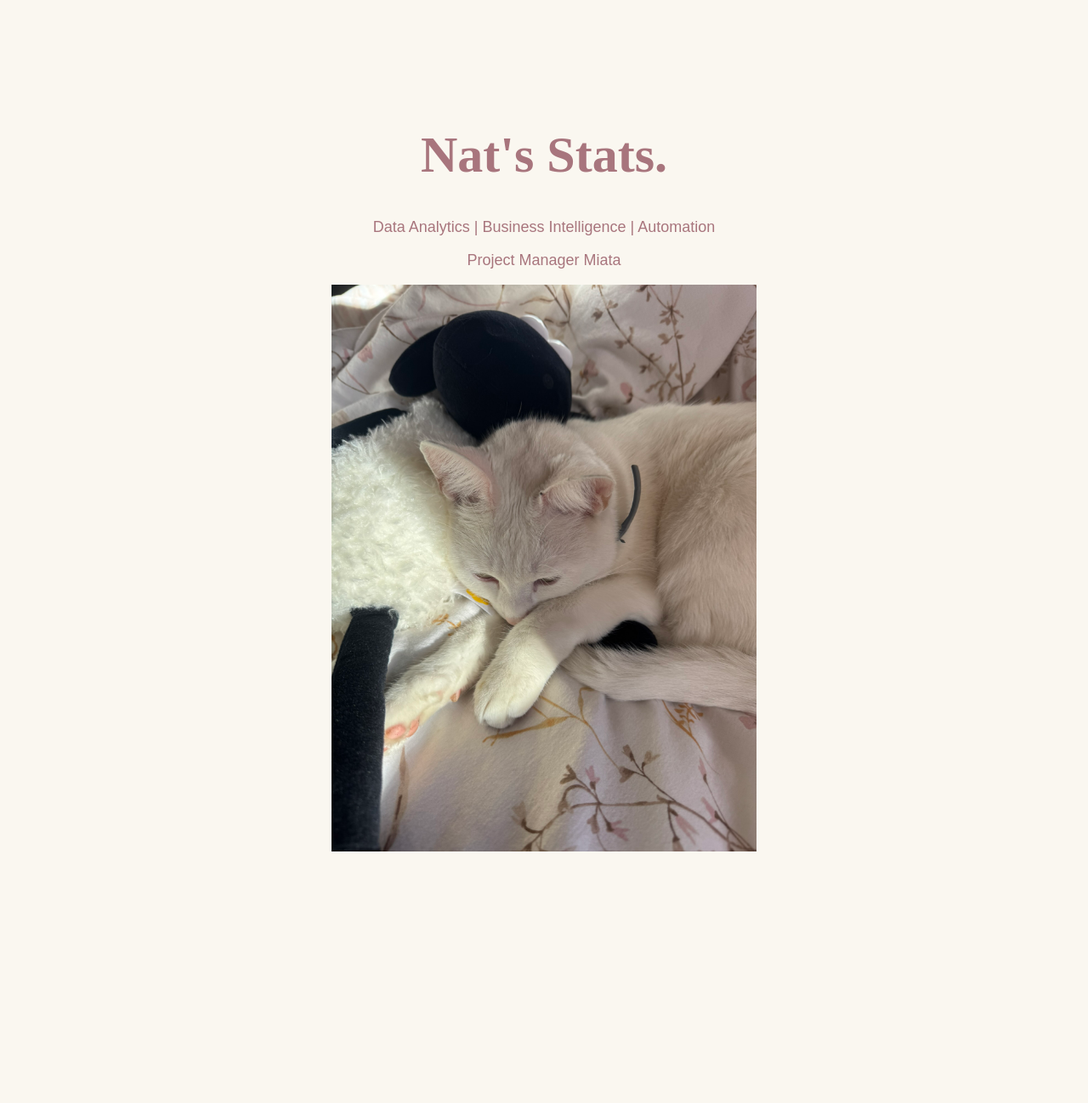
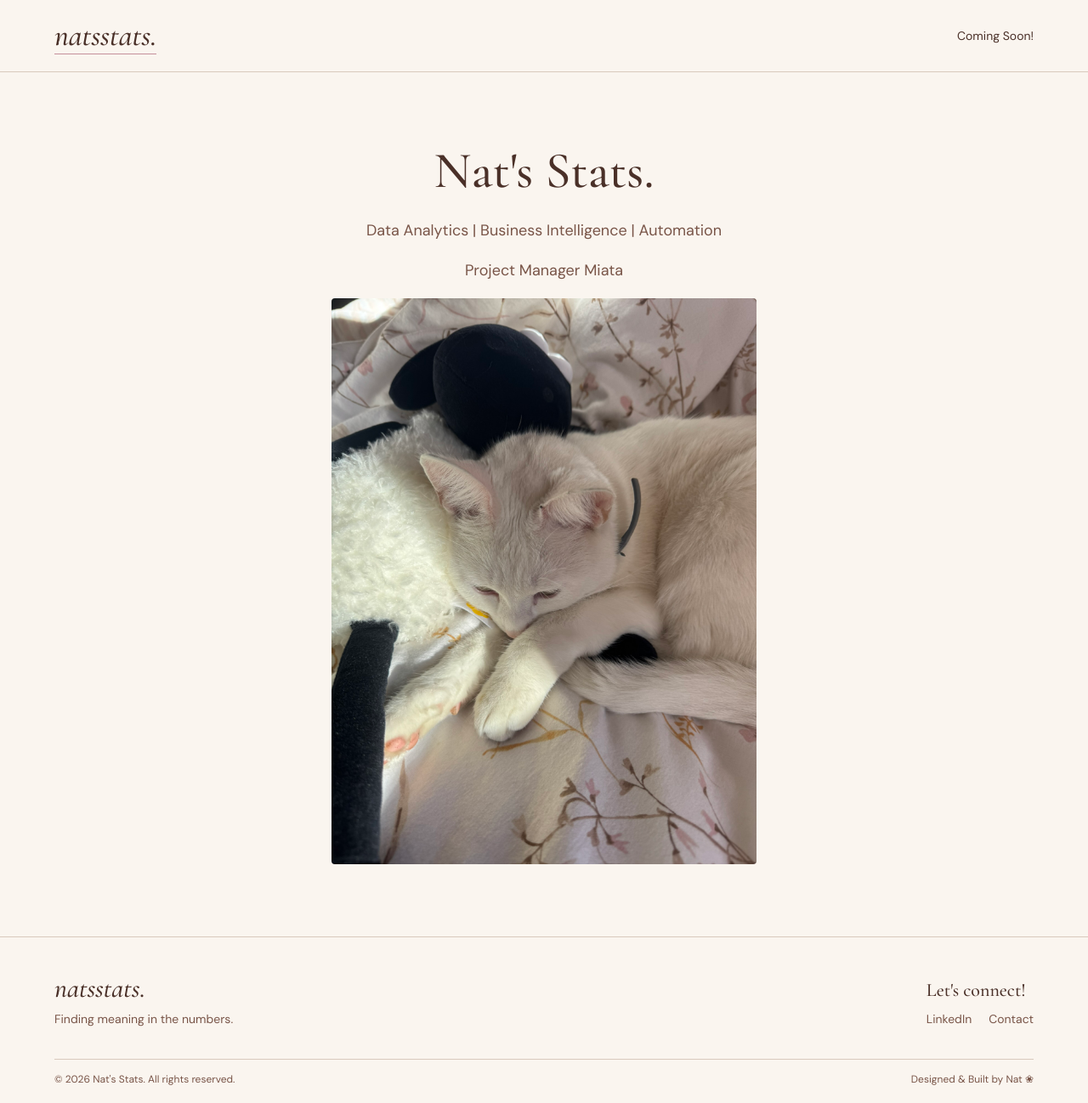
Before and after one commit to NMichalik/NMichalik.github.io, a plain HTML site: page index.html in a window 1280 px wide. Shown: the whole page at 85% size. Before the commit the page ends 1114 px from the top, so only its background shows below. Drawn offline with nearby package versions, Linux system fonts and the light colour scheme.

Commit message:
Main Page Format Done
All pages look cohesive, have a header and footer

```diff
--- /dev/null
+++ b/footer.html
@@ -0,0 +1,33 @@
+<footer class="site-footer">
+
+    <div class="container">
+
+        <div class="footer-inner">
+
+            <div class="footer-brand">
+                <a href="/index.html" class="footer-logo">
+                    natsstats.
+                </a>
+
+                <p>Finding meaning in the numbers.</p>
+            </div>
+
+            <div class="footer-socials">
+                <h3>Let's connect!</h3>
+
+                <div class="social-links">
+                    <a href="https://www.linkedin.com/in/nataliamichalik/">LinkedIn</a>
+                    <a href="/about.html#contact">Contact</a>
+                </div>
+            </div>
+
+        </div>
+
+        <div class="footer-bottom">
+            <p>&copy; 2026 Nat's Stats. All rights reserved.</p>
+            <p>Designed &amp; Built by Nat ❀</p>
+        </div>
+
+    </div>
+
+</footer>
--- a/index.html
+++ b/index.html
@@ -5,33 +5,41 @@
 <head>
     <meta charset="UTF-8">
     <meta name="viewport" content="width=device-width, initial-scale=1.0">
+
     <title>Nat's Stats | Welcome!</title>
-    <style>
-        body {
-            background: #FAF7F0;
-            color: #f8fafc;
-            font-family: Arial, sans-serif;
-            text-align: center;
-            padding: 100px 20px;
-        }
 
-        h1 {
-            font-size: 60px;
-            color: #A8757D;
-        }
-
-        p {
-            font-size: 18px;
-            color: #A8757D;
-        }
-    </style>
-<link rel="stylesheet" href="style.css">
+    <link rel="stylesheet" href="style.css">
 </head>
 
 <body>
-    <h1>Nat's Stats.</h1>
-    <p>Data Analytics | Business Intelligence | Automation</p>
-    <p>Project Manager Miata</p>
-    <img src="miatashaun.JPEG" width="500">
+
+    <header class="site-header">
+        <div class="container header-inner">
+            <a href="index.html" class="logo">natsstats.</a>
+
+            <nav class="navbar">
+                <a>Coming Soon!</a>
+            </nav>
+        </div>
+    </header>
+
+    <main>
+        <section class="hero">
+            <div class="container">
+                <h1>Nat's Stats.</h1>
+                <p>Data Analytics | Business Intelligence | Automation</p>
+                <p>Project Manager Miata</p>
+                <img src="Pictures/miatashaun.JPEG"
+                     alt="Project Manager Miata"
+                     class="hero-image">
+
+            </div>
+        </section>
+
+    </main>
+
+    <div id="footer"></div>
+    <script src="/script.js"></script>
 </body>
+
 </html>
--- /dev/null
+++ b/script.js
@@ -0,0 +1,24 @@
+/*
+Load Shared Components
+*/
+
+function loadComponent(id, file) {
+    const element = document.getElementById(id);
+
+    if (!element) return;
+
+    fetch(file)
+        .then(response => {
+            if (!response.ok) {
+                throw new Error(`Unable to load ${file}`);
+            }
+            return response.text();
+        })
+        .then(data => {
+            element.innerHTML = data;
+        })
+        .catch(error => console.error(error));
+}
+
+loadComponent('header', '/header.html');
+loadComponent('footer', '/footer.html');
--- a/style.css
+++ b/style.css
@@ -1,9 +1,261 @@
-h1, h2 {
-  font-family: 'Cormorant Garamond', serif;
-  font-weight: 600;
+/*
+Custom Properties
+*/
+@import url('https://fonts.googleapis.com/css2?family=Cormorant+Garamond:ital,wght@0,400;0,500;0,600;0,700;1,400;1,500;1,600&family=DM+Sans:wght@400;500;600;700&display=swap');
+
+:root {
+    --dark-brown: #4A3028;
+    --brown: #795548;
+    --oat: #D8C9BC;
+    --pink: #C58F9B;
+    --light-pink: #EBD0D5;
+    --cream: #FAF5EF;
+    --white: #FFFDFC;
+
+    --font-heading: 'Cormorant Garamond', serif;
+    --font-body: 'DM Sans', sans-serif;
+
+    --max-width: 1200px;
 }
 
-.fancy-text {
-  font-family: 'Cormorant Garamond', serif;
-  font-style: italic;
+* {
+    box-sizing: border-box;
 }
+
+body {
+    margin: 0;
+    background-color: var(--cream);
+    color: var(--brown);
+    font-family: var(--font-body);
+
+    min-height: 100vh;
+    display: flex;
+    flex-direction: column;
+}
+
+main {
+    flex: 1;
+}
+
+h1, h2, h3, h4 {
+    font-family: var(--font-heading);
+    color: var(--dark-brown);
+    font-weight: 500;
+}
+
+a {
+    color: inherit;
+    text-decoration: none;
+}
+
+.container {
+    max-width: var(--max-width);
+    margin: 0 auto;
+    padding: 0 24px;
+}
+
+/*
+Header
+*/
+
+.site-header {
+    border-bottom: 1px solid var(--oat);
+}
+
+.header-inner {
+    display: flex;
+    justify-content: space-between;
+    align-items: center;
+    padding-top: 20px;
+    padding-bottom: 20px;
+}
+
+/*
+logo
+*/
+.logo {
+    font-family: var(--font-heading);
+    font-size: 36px;
+    font-weight: 500;
+    font-style: italic;
+    color: var(--dark-brown);
+
+    border-bottom: 1px solid var(--pink);
+}
+
+/*
+Navigation
+*/
+
+.navbar {
+    display: flex;
+    align-items: center;
+    gap: 24px;
+}
+
+.navbar a {
+    font-family: var(--font-body);
+    font-size: 14px;
+    color: var(--dark-brown);
+    transition: color 0.2s ease;
+}
+
+.navbar a:hover {
+    color: var(--brown);
+    text-decoration: underline;
+    text-decoration-color: var(--pink);
+    text-underline-offset: 5px;
+}
+
+/*
+Footer
+*/
+
+.site-footer {
+    background-color: var(--cream);
+    border-top: 1px solid var(--oat);
+    padding: 40px 0 20px;
+}
+
+.footer-inner {
+    display: flex;
+    justify-content: space-between;
+    align-items: center;
+    gap: 30px;
+    padding-bottom: 30px;
+}
+
+/*
+Footer Branding
+*/
+
+.footer-logo {
+    font-family: var(--font-heading);
+    font-size: 32px;
+    font-weight: 500;
+    font-style: italic;
+    color: var(--dark-brown);
+}
+
+.footer-brand p {
+    font-size: 14px;
+    margin: 8px 0;
+}
+
+/*
+Footer Social Links
+*/
+
+.footer-socials h3 {
+    font-size: 22px;
+    margin: 0 0 12px;
+}
+
+.social-links {
+    display: flex;
+    gap: 20px;
+}
+
+.social-links a {
+    font-size: 14px;
+    color: var(--brown);
+    transition: color 0.2s ease;
+}
+
+.social-links a:hover {
+    color: var(--dark-brown);
+    text-decoration: underline;
+    text-decoration-color: var(--pink);
+    text-underline-offset: 5px;
+}
+
+/*
+Footer Bottom
+*/
+
+.footer-bottom {
+    display: flex;
+    justify-content: space-between;
+    align-items: center;
+    border-top: 1px solid var(--oat);
+    padding-top: 15px;
+    font-size: 12px;
+}
+
+.footer-bottom p {
+    margin: 0;
+}
+
+/*
+Hero
+*/
+
+.hero {
+    text-align: center;
+    padding: 80px 0;
+}
+
+.hero h1 {
+    font-size: 60px;
+    margin: 0 0 20px;
+}
+
+.hero p {
+    font-size: 18px;
+    line-height: 1.6;
+}
+
+.hero-image {
+    width: 500px;
+    max-width: 100%;
+    height: auto;
+    border-radius: 4px;
+}
+
+
+/*
+Mobile
+*/
+
+@media (max-width: 600px) {
+    .header-inner {
+        flex-direction: column;
+        gap: 16px;
+    }
+
+    .navbar {
+        gap: 20px;
+    }
+
+    .logo {
+        font-size: 32px;
+    }
+
+    .hero {
+        padding: 50px 0;
+    }
+
+    .hero h1 {
+        font-size: 42px;
+    }
+
+@media (max-width: 600px) {
+    .footer-inner {
+        flex-direction: column;
+        text-align: center;
+        gap: 24px;
+    }
+
+    .social-links {
+        justify-content: center;
+        flex-wrap: wrap;
+    }
+
+    .footer-bottom {
+        flex-direction: column;
+        text-align: center;
+        gap: 10px;
+    }
+
+}
+}
```
Also changed, not shown: about.html (added, +28 -0 lines), contact.html (added, +28 -0 lines), header.html (added, +11 -0 lines), home.html (added, +28 -0 lines), projects.html (added, +28 -0 lines), Pictures/miatashaun.JPEG (renamed from miatashaun.JPEG).
